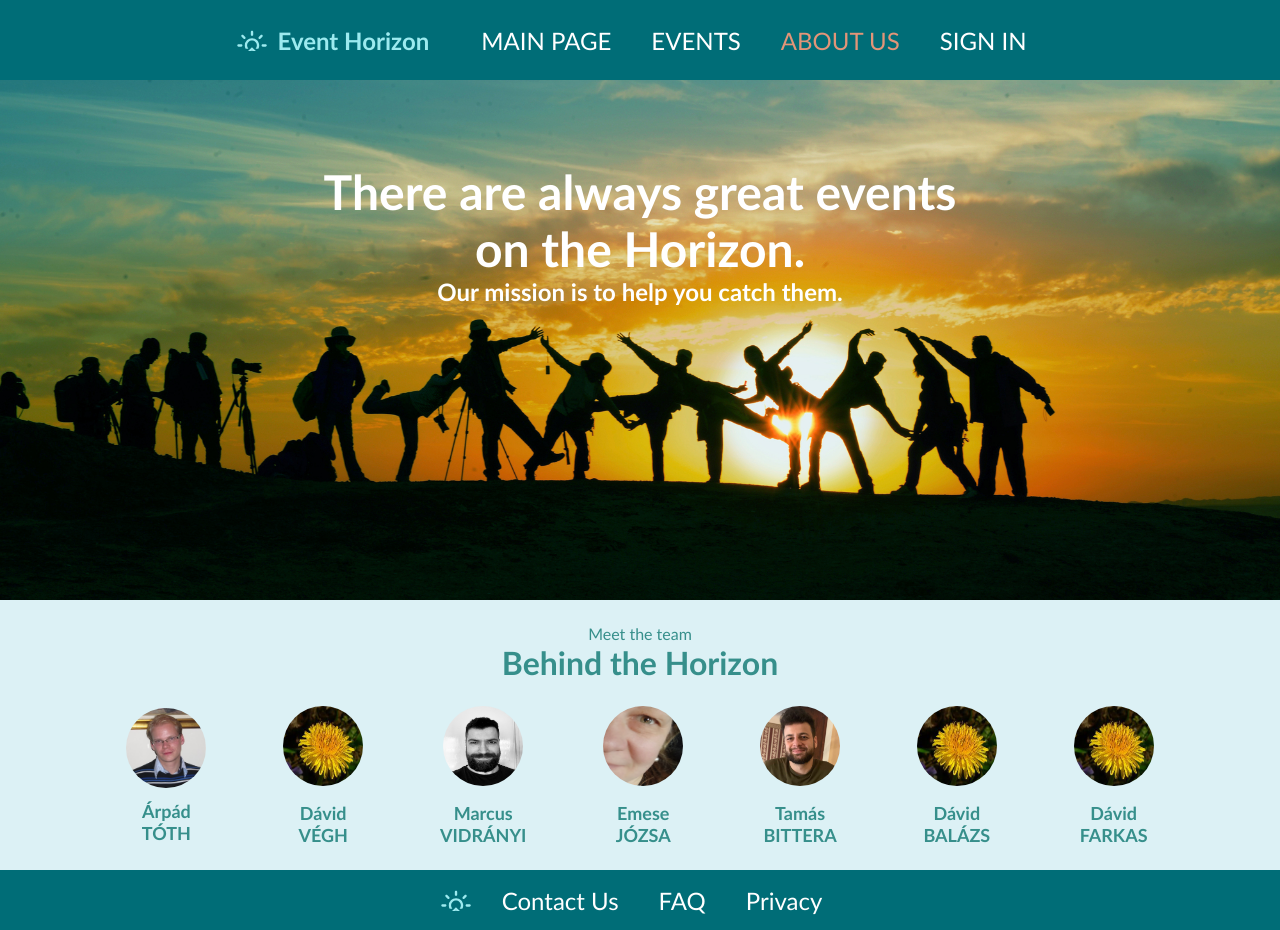
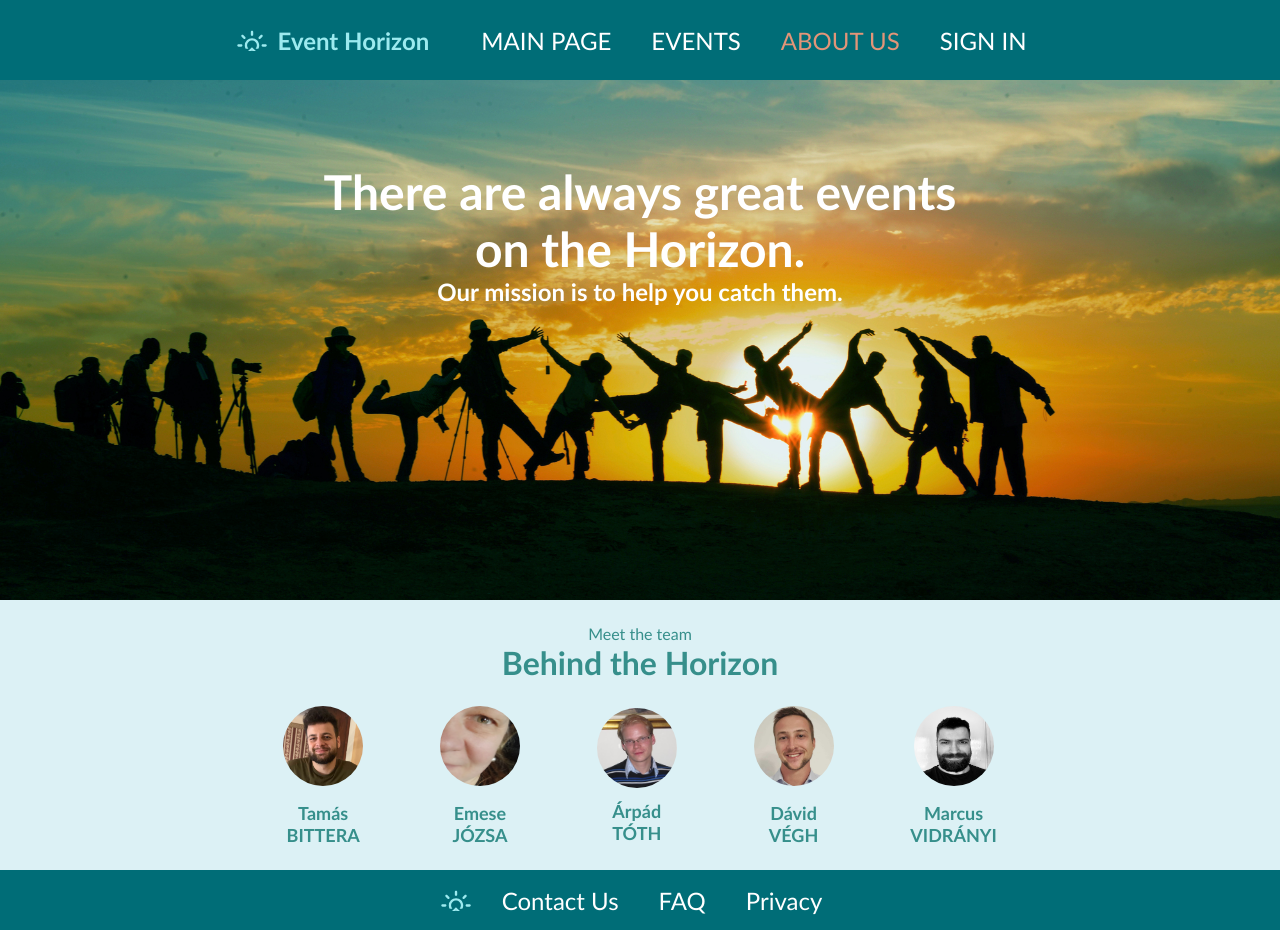
Before and after one commit to Arpadtoth100/EventHorizon, a React (Create React App) app: page /about in a window 1280 px wide. Built offline with nearby package versions, Linux system fonts and the light colour scheme; no server answers.

Commit message:
aboutus update

```diff
--- a/src/components/Header/AboutUs.js
+++ b/src/components/Header/AboutUs.js
@@ -28,6 +28,16 @@ function AboutUs() {
         </div>
         <div className="team_container">
           <div className="memberdetails">
+            <img className="teammember" src="Tamas.png" alt="teammember" />
+            <p>Tamás</p>
+            <p>BITTERA</p>
+          </div>
+          <div className="memberdetails">
+            <img className="teammember" src="MSE.jpg" alt="teammember" />
+            <p>Emese</p>
+            <p>JÓZSA</p>
+          </div>
+          <div className="memberdetails">
             <div className="teammember">
               <img className="teammember" src="Arpad.jpg" alt="teammember" />
             </div>
@@ -35,38 +45,14 @@ function AboutUs() {
             <p>TÓTH</p>
           </div>
           <div className="memberdetails">
-            <img className="teammember" src="dandelion.jpg" alt="teammember" />
+            <img className="teammember" src="VDavid.jpeg" alt="teammember" />
             <p>Dávid</p>
             <p>VÉGH</p>
           </div>
           <div className="memberdetails">
-            <img
-              className="teammember"
-              src="marcus.jpg"
-              alt="teammember"
-            />
+            <img className="teammember" src="marcus.jpg" alt="teammember" />
             <p>Marcus</p>
             <p>VIDRÁNYI</p>
-          </div>
-          <div className="memberdetails">
-            <img className="teammember" src="MSE.jpg" alt="teammember" />
-            <p>Emese</p>
-            <p>JÓZSA</p>
-          </div>
-          <div className="memberdetails">
-            <img className="teammember" src="Tamas.png" alt="teammember" />
-            <p>Tamás</p>
-            <p>BITTERA</p>
-          </div>
-          <div className="memberdetails">
-            <img className="teammember" src="dandelion.jpg" alt="teammember" />
-            <p>Dávid</p>
-            <p>BALÁZS</p>
-          </div>
-          <div className="memberdetails">
-            <img className="teammember" src="dandelion.jpg" alt="teammember" />
-            <p>Dávid</p>
-            <p>FARKAS</p>
           </div>
         </div>
       </div>
```
Also changed, not shown: public/VDavid.jpeg (added).
